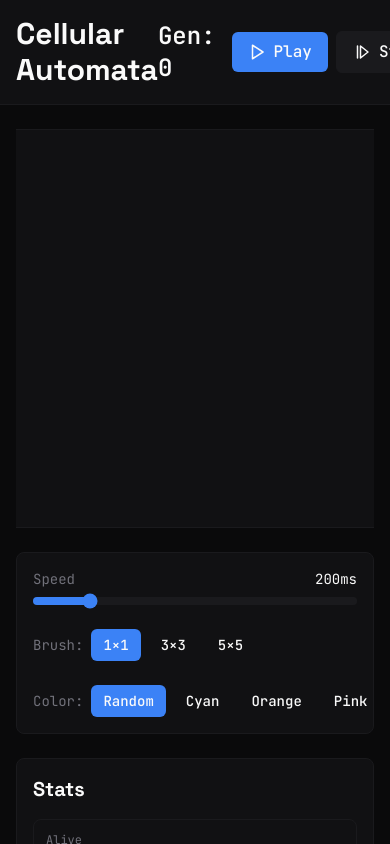
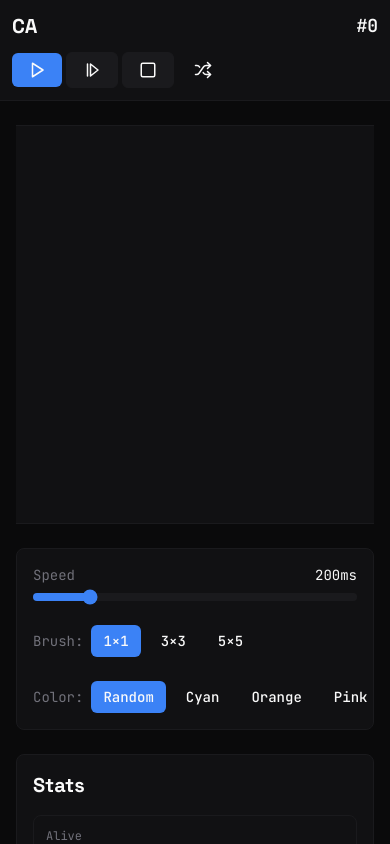
Before and after one commit to axvc/automata, a React (Vite) app: page / in a window 390 px wide. Built offline with nearby package versions, Linux system fonts and the light colour scheme.

Commit message:
adaptive fixes

```diff
--- a/src/App.tsx
+++ b/src/App.tsx
@@ -71,11 +71,21 @@ function App() {
     <div className="bg-bg-primary text-text-primary h-screen overflow-hidden">
       {/* Header */}
       <header className="border-bg-tertiary bg-bg-secondary shrink-0 border-b">
-        <div className="container mx-auto px-4 py-4">
-          <div className="flex items-center justify-between">
-            <h1 className="font-display text-3xl font-bold">Cellular Automata</h1>
+        <div className="container mx-auto px-3 py-3 sm:px-4 sm:py-4">
+          {/* Mobile: 2 rows, Desktop: 1 row */}
+          <div className="flex flex-col gap-3 sm:flex-row sm:items-center sm:justify-between">
+            {/* Row 1: Title + Generation */}
+            <div className="flex items-center justify-between sm:gap-6">
+              <h1 className="font-display text-xl font-bold sm:text-2xl lg:text-3xl">
+                <span className="sm:hidden">CA</span>
+                <span className="hidden sm:inline">Cellular Automata</span>
+              </h1>
+              <GenerationCounter generation={game.stats.generation} className="sm:hidden" />
+            </div>
+
+            {/* Row 2 on mobile, inline on desktop */}
             <div className="flex items-center gap-4">
-              <GenerationCounter generation={game.stats.generation} />
+              <GenerationCounter generation={game.stats.generation} className="hidden sm:block" />
               <PlaybackControls
                 isPlaying={game.isPlaying}
                 onPlayPause={() => game.setIsPlaying(!game.isPlaying)}
@@ -120,8 +130,8 @@ function App() {
               <h2 className="font-display mb-4 text-xl font-bold">Stats</h2>
               <div className="grid grid-cols-1 gap-4 md:grid-cols-3">
                 <StatCard label="Alive" value={game.stats.alive.toLocaleString()} />
-                <StatCard label="Born" value={`+${game.stats.births.toLocaleString()}`} />
-                <StatCard label="Died" value={`-${game.stats.deaths.toLocaleString()}`} />
+                <StatCard label="Born" value={game.stats.births.toLocaleString()} />
+                <StatCard label="Died" value={game.stats.deaths.toLocaleString()} />
               </div>
               <div className="mt-4">
                 <PopulationGraph data={populationHistory} />
--- a/src/components/Controls/PlaybackControls.tsx
+++ b/src/components/Controls/PlaybackControls.tsx
@@ -20,17 +20,17 @@ export function PlaybackControls({
   className = '',
 }: PlaybackControlsProps) {
   return (
-    <div className={`flex items-center gap-2 ${className}`}>
+    <div className={`flex items-center gap-1 sm:gap-2 ${className}`}>
       <Button onClick={onPlayPause} variant="primary" size="md" className="flex items-center gap-2">
         {isPlaying ? (
           <>
             <Pause size={18} />
-            Pause
+            <span className="hidden sm:inline">Pause</span>
           </>
         ) : (
           <>
             <Play size={18} />
-            Play
+            <span className="hidden sm:inline">Play</span>
           </>
         )}
       </Button>
@@ -43,7 +43,7 @@ export function PlaybackControls({
         disabled={isPlaying}
       >
         <StepForward size={18} />
-        Step
+        <span className="hidden md:inline">Step</span>
       </Button>
 
       <Button
@@ -54,7 +54,7 @@ export function PlaybackControls({
         disabled={isPlaying}
       >
         <Square size={18} />
-        Clear
+        <span className="hidden md:inline">Clear</span>
       </Button>
 
       <Button
@@ -65,7 +65,7 @@ export function PlaybackControls({
         disabled={isPlaying}
       >
         <Shuffle size={18} />
-        Random
+        <span className="hidden md:inline">Random</span>
       </Button>
     </div>
   );
--- a/src/components/Stats/GenerationCounter.tsx
+++ b/src/components/Stats/GenerationCounter.tsx
@@ -7,8 +7,10 @@ interface GenerationCounterProps {
 
 export function GenerationCounter({ generation, className = '' }: GenerationCounterProps) {
   return (
-    <div className={`text-text-primary font-mono text-2xl font-bold ${className}`}>
-      Gen: {generation.toLocaleString()}
+    <div className={`text-text-primary font-mono text-lg font-bold sm:text-2xl ${className}`}>
+      <span className="hidden sm:inline">Gen: </span>
+      <span className="sm:hidden">#</span>
+      {generation.toLocaleString()}
     </div>
   );
 }
```
